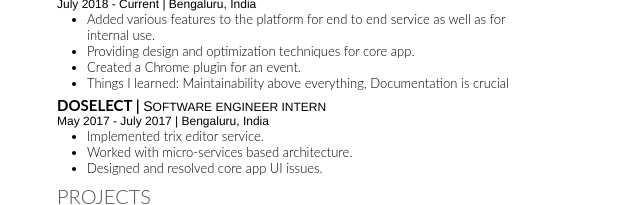
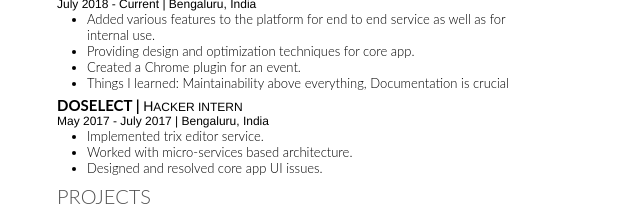
Before and after one commit to sidhant-rajan/resume, a plain HTML site: page index.jade in a window 1280 px wide. Shown: the part 167-372 px from the top of the page, 478-1118 px from the left. Drawn offline with nearby package versions, Linux system fonts and the light colour scheme; files that its build step writes are made by us from their sources; a web font is replaced by a local one.

Commit message:
update position name

```diff
--- a/index.jade
+++ b/index.jade
@@ -127,7 +127,7 @@
                     li Created a Chrome plugin for an event.
                     li Things I learned: Maintainability above everything, Documentation is crucial
 
-                h2 DoSelect | #[span Software Engineer Intern]
+                h2 DoSelect | #[span Hacker Intern]
                 h3 May 2017 - July 2017 | Bengaluru, India
                 ul
                     li Implemented trix editor service.
```
